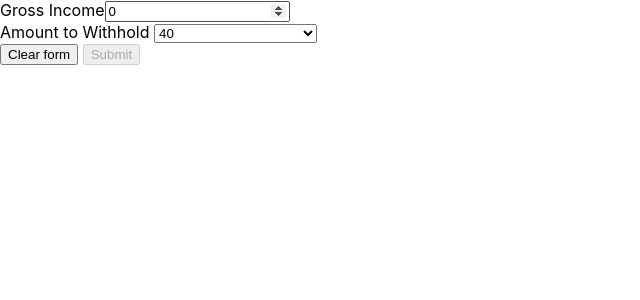
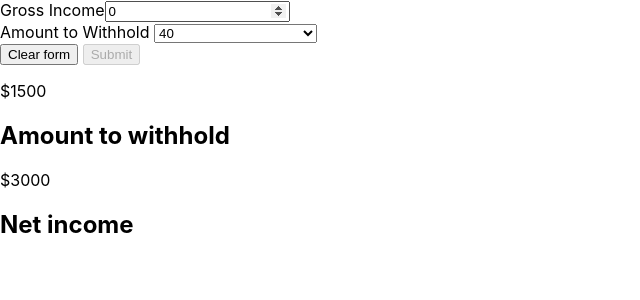
Before and after one commit to adriantoddross/set-aside, a React (Create React App) app: page / in a window 1280 px wide. Shown: the top 300 px of the page, without its empty margins (0-640 px from the left). Built offline with nearby package versions, Linux system fonts and the light colour scheme.

Commit message:
render setaside component for testing

```diff
--- a/src/App.js
+++ b/src/App.js
@@ -1,10 +1,10 @@
 import React from 'react';
-import Form from './Components/FormContainer';
+import SetAsideApp from './Components/SetAside.jsx';
 
 function App() {
   return (
     <div className="App">
-      <Form/>
+      <SetAsideApp/>
     </div>
   );
 }
```
